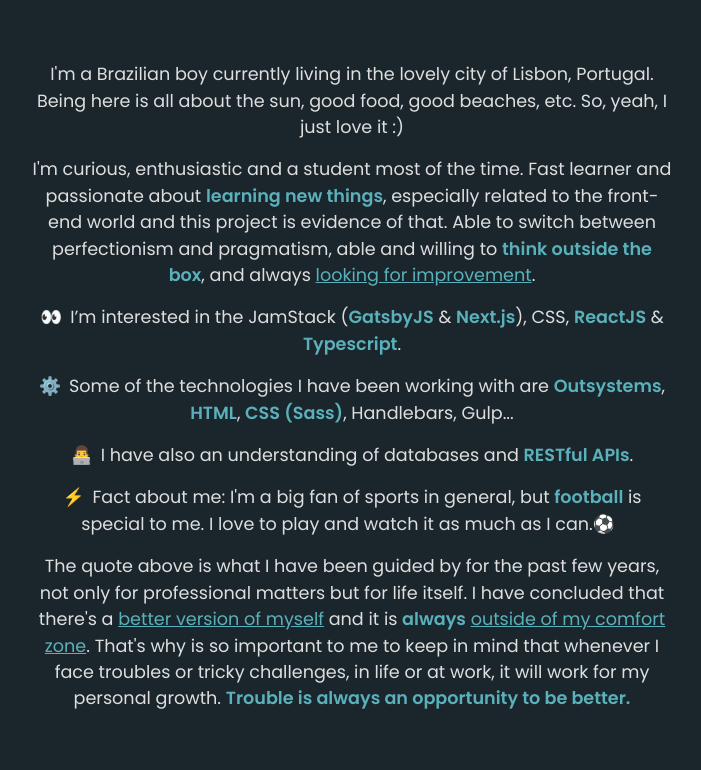
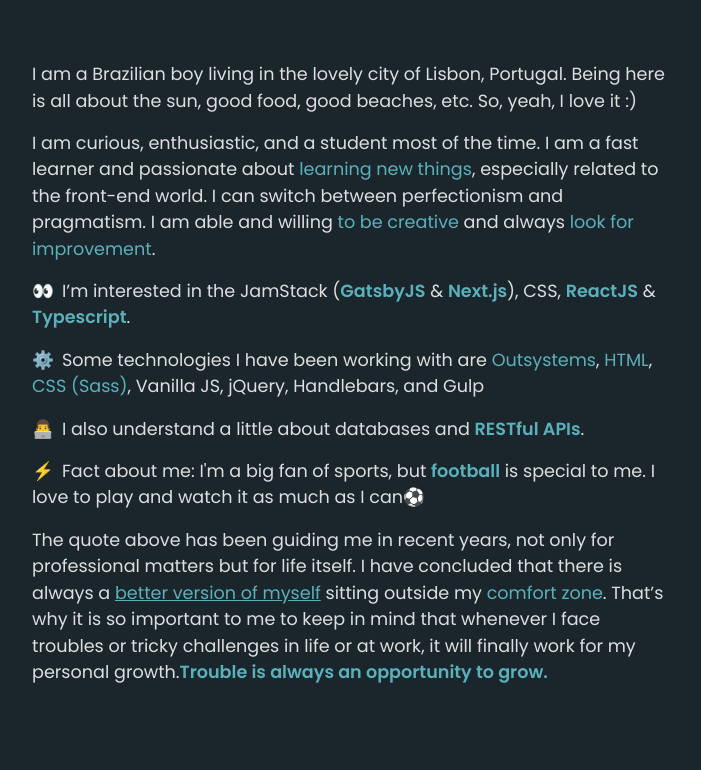
Before and after one commit to darlysson/portfolio, a Gatsby site: page /about in a window 1280 px wide. Shown: the part 782-1552 px from the top of the page, without its empty margins (288-989 px from the left). Built offline with nearby package versions, Linux system fonts and the light colour scheme; Gatsby itself is replaced by a stand-in of ours; a web font is replaced by a local one.

Commit message:
Updated About page text

```diff
--- a/package.json
+++ b/package.json
@@ -33,7 +33,7 @@
   "license": "0BSD",
   "scripts": {
     "build": "gatsby build",
-    "develop": "gatsby develop",
+    "dev": "gatsby develop",
     "format": "prettier --write \"**/*.{js,jsx,ts,tsx,json,md}\"",
     "start": "npm run develop",
     "serve": "gatsby serve",
--- a/src/pages/about/index.jsx
+++ b/src/pages/about/index.jsx
@@ -10,6 +10,7 @@
   profileImg,
   sectionTitle,
   blockquoteWrapper,
+  highlight,
 } from "./styles.module.scss"
 
 export default function About() {
@@ -41,18 +42,18 @@
           </div>
 
           <p>
-            I'm a Brazilian boy currently living in the lovely city of Lisbon,
-            Portugal. Being here is all about the sun, good food, good beaches,
-            etc. So, yeah, I just love it :)
+            I am a Brazilian boy living in the lovely city of Lisbon, Portugal.
+            Being here is all about the sun, good food, good beaches, etc. So,
+            yeah, I love it :)
           </p>
           <p>
-            I'm curious, enthusiastic and a student most of the time. Fast
-            learner and passionate about <strong>learning new things</strong>,
-            especially related to the front-end world and this project is
-            evidence of that. Able to switch between perfectionism and
-            pragmatism, able and willing to{" "}
-            <strong>think outside the box</strong>, and always{" "}
-            <u>looking for improvement</u>.
+            I am curious, enthusiastic, and a student most of the time. I am a
+            fast learner and passionate about{" "}
+            <span className={highlight}>learning new things</span>, especially
+            related to the front-end world. I can switch between perfectionism
+            and pragmatism. I am able and willing{" "}
+            <span className={highlight}>to be creative</span> and always{" "}
+            <span className={highlight}>look for improvement</span>.
           </p>
 
           <ul>
@@ -64,32 +65,34 @@
             </li>
             <li>
               <Emoji emoji="⚙️" ariaLabel="settings-emoji" />
-              Some of the technologies I have been working with are{" "}
-              <strong>Outsystems</strong>, <strong>HTML</strong>,{" "}
-              <strong>CSS (Sass)</strong>, Handlebars, Gulp...
+              Some technologies I have been working with are{" "}
+              <span className={highlight}>Outsystems</span>,{" "}
+              <span className={highlight}>HTML</span>,{" "}
+              <span className={highlight}>CSS (Sass)</span>, Vanilla JS, jQuery,
+              Handlebars, and Gulp
             </li>
             <li>
-              <Emoji emoji="👨‍💻" ariaLabel="programmer-emoji" />I have also an
-              understanding of databases and <strong>RESTful APIs</strong>.
+              <Emoji emoji="👨‍💻" ariaLabel="programmer-emoji" />I also understand
+              a little about databases and <strong>RESTful APIs</strong>.
             </li>
             <li>
               <Emoji emoji="⚡️" ariaLabel="lightning-emoji" />
-              Fact about me: I'm a big fan of sports in general, but{" "}
+              Fact about me: I'm a big fan of sports, but{" "}
               <strong>football</strong> is special to me. I love to play and
-              watch it as much as I can.
+              watch it as much as I can
               <Emoji emoji="⚽" ariaLabel="football-emoji" />
             </li>
           </ul>
 
           <p>
-            The quote above is what I have been guided by for the past few
-            years, not only for professional matters but for life itself. I have
-            concluded that there's a <u>better version of myself</u> and it is{" "}
-            <strong>always</strong> <u>outside of my comfort zone</u>. That's
-            why is so important to me to keep in mind that whenever I face
-            troubles or tricky challenges, in life or at work, it will work for
-            my personal growth.{" "}
-            <strong>Trouble is always an opportunity to be better.</strong>
+            The quote above has been guiding me in recent years, not only for
+            professional matters but for life itself. I have concluded that
+            there is always a <u>better version of myself</u> sitting outside my{" "}
+            <span class={highlight}>comfort zone</span>. That’s why it is so
+            important to me to keep in mind that whenever I face troubles or
+            tricky challenges in life or at work, it will finally work for my
+            personal growth.
+            <strong>Trouble is always an opportunity to grow.</strong>
           </p>
         </div>
       </section>
--- a/src/pages/about/styles.module.scss
+++ b/src/pages/about/styles.module.scss
@@ -74,12 +74,16 @@
       color: var(--light-gray);
       line-height: 1.65rem;
       font-size: 1.1rem;
-      text-align: center;
       list-style-type: none;
 
       li {
         span {
           padding-right: 0.5rem;
+
+          &.highlight {
+            color: var(--light-blue);
+            padding-right: 0;
+          }
         }
 
         & + li {
@@ -94,7 +98,10 @@
       font-family: "Poppins", "Roboto", sans-serif;
       line-height: 1.65rem;
       font-size: 1.1rem;
-      text-align: center;
+
+      span.highlight {
+        color: var(--light-blue);
+      }
     }
 
     strong,
```
